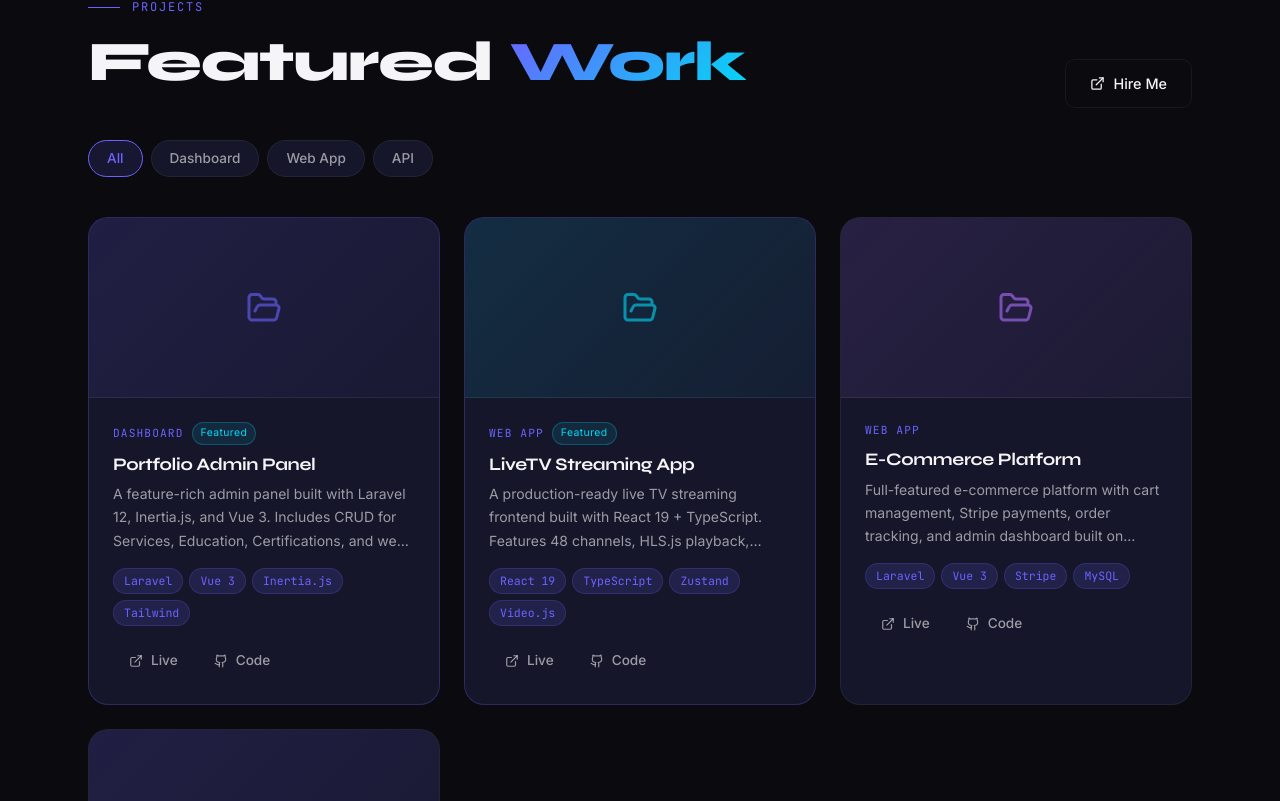
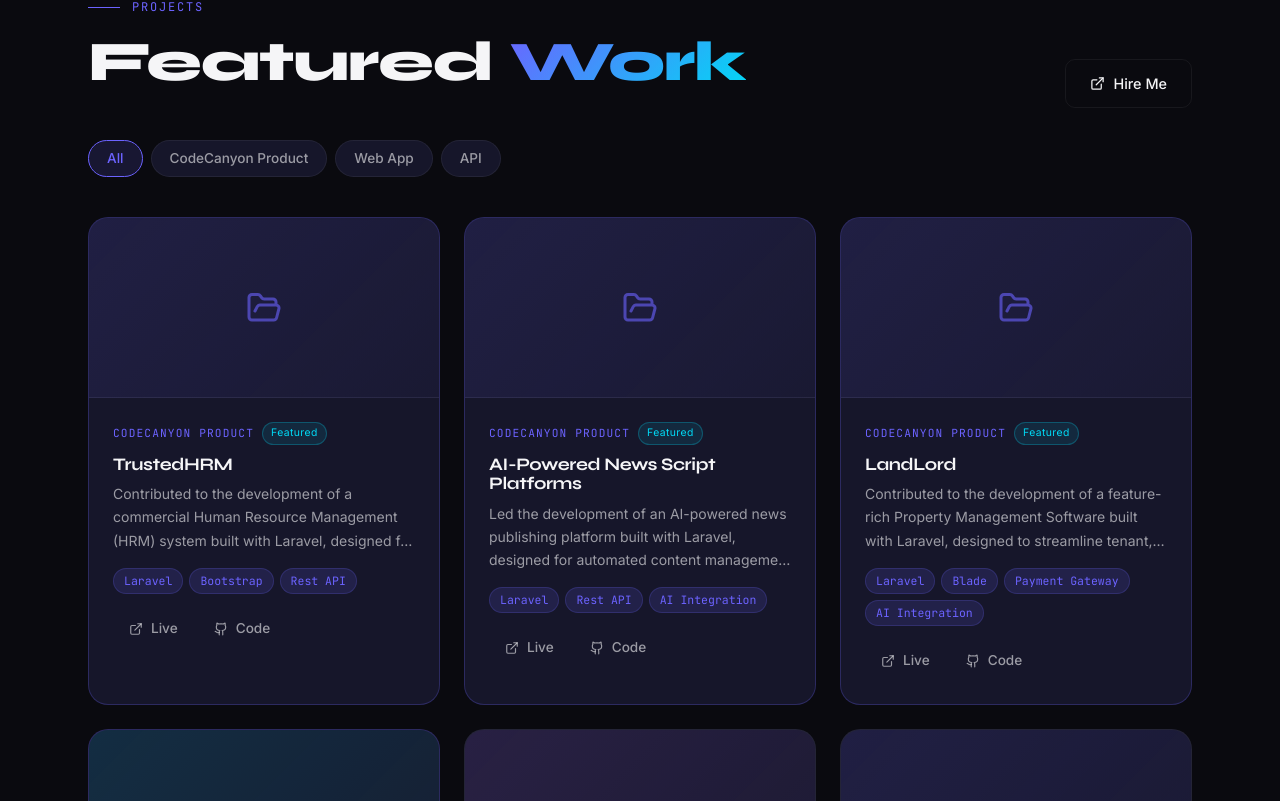
Before and after one commit to rayhanstack/rayhan-portfolio, a Vue app: page / in a window 1280 px wide. Shown: the part 3219-4020 px from the top of the page. Built offline with nearby package versions, Linux system fonts and the light colour scheme.

Commit message:
some issue fixing

```diff
--- a/src/data/portfolio.js
+++ b/src/data/portfolio.js
@@ -103,21 +103,51 @@
 export const projects = [
   {
     id: 1,
-    title: 'Portfolio Admin Panel',
-    category: 'Dashboard',
+    title: 'TrustedHRM',
+    category: 'CodeCanyon Product',
     description:
-      'A feature-rich admin panel built with Laravel 12, Inertia.js, and Vue 3. Includes CRUD for Services, Education, Certifications, and web push notifications.',
+      'Contributed to the development of a commercial Human Resource Management (HRM) system built with Laravel, designed for enterprise-level workforce management. Played a key role in backend development, business logic implementation, and RESTful API development to support seamless mobile application integration.',
     thumbnail: null,
-    tags: ['Laravel', 'Vue 3', 'Inertia.js', 'Tailwind'],
-    features: ['Role-based access', 'File uploads', 'Web Push notifications', 'Dynamic CRUD'],
-    challenge: 'Architected a single-page admin experience with Inertia.js, removing the need for a separate API while keeping the codebase maintainable.',
-    liveUrl:   '#',
+    tags: ['Laravel', 'Bootstrap', 'Rest API'],
+    features: ['Payroll', 'Project Management', 'Employee 360° Performance', 'Discord Channel Integration', 'Attendance & Device Sync', 'Multi-Language System','Live Chat'],
+    challenge: 'Implemented a robust, scalable REST API architecture to support seamless integration with the mobile app, ensuring high performance and security under heavy load.',
+    liveUrl:   'https://demo.trustedhrm.com',
     githubUrl: '#',
     featured:  true,
     accentColor: '#6C63FF',
   },
   {
     id: 2,
+    title: 'AI-Powered News Script Platforms',
+    category: 'CodeCanyon Product',
+    description:
+      'Led the development of an AI-powered news publishing platform built with Laravel, designed for automated content management and multi-platform news distribution. As the Project Lead, directed module architecture, AI feature integration, and overall backend development. Implemented intelligent automation features and scalable content modules to enhance newsroom efficiency and digital media management.',
+    thumbnail: null,
+    tags: ['Laravel', 'Rest API', 'AI Integration'],
+    features: ['AI Auto Language-wise Translator', 'News Archive System', 'E-Paper Management', 'Instagram News Feed Integration', 'Automated News Scraper', 'Media Gallery System','Advertisement Management System'],
+    challenge: 'Architected a modular, scalable backend system to support complex AI-driven content management features while ensuring high performance and security for a commercial product.',
+    liveUrl:   'https://demo.newsscript.com',
+    githubUrl: '#',
+    featured:  true,
+    accentColor: '#6C63FF',
+  },
+  {
+    id: 3,
+    title: 'LandLord',
+    category: 'CodeCanyon Product',
+    description:
+      'Contributed to the development of a feature-rich Property Management Software built with Laravel, designed to streamline tenant, lease, rent, and sales operations. Played a key role in implementing AI-driven search functionality, payment integrations, and automated financial workflows to enhance system efficiency and user experience.',
+    thumbnail: null,
+    tags: ['Laravel', 'Blade', 'Payment Gateway', 'AI Integration'],
+    features: ['AI-Based Natural Language Property Search (Plain text to SQL conversion)', 'Multiple Payment Gateway Integrations', 'Tenant Rent, Sale & Lease Management', 'Automated Invoice Generation System', 'Bill Payment & Reminder System', 'Add-ons Installation & Module Management'],
+    challenge: 'Implemented an AI-driven natural language search feature that converts plain text queries into optimized SQL, significantly improving the user experience for property searches while maintaining high performance and security.',
+    liveUrl:   'https://landlord.onesttech.com',
+    githubUrl: '#',
+    featured:  true,
+    accentColor: '#6C63FF',
+  },
+  {
+    id: 4,
     title: 'LiveTV Streaming App',
     category: 'Web App',
     description:
@@ -127,29 +157,29 @@
     features: ['48 channel catalog', 'HLS stream playback', 'Category filtering', 'Responsive UI'],
     challenge:
       'Implemented seamless HLS stream switching with Video.js and Zustand state without re-mounting the player component.',
-    liveUrl:   '#',
-    githubUrl: '#',
+    liveUrl:   'https://rayhantv.vercel.app',
+    githubUrl: 'https://github.com/rayhanstack/tv-app',
     featured:  true,
     accentColor: '#00D9F5',
   },
   {
-    id: 3,
-    title: 'E-Commerce Platform',
+    id: 5,
+    title: 'ERP Software for Local Business',
     category: 'Web App',
     description:
-      'Full-featured e-commerce platform with cart management, Stripe payments, order tracking, and admin dashboard built on Laravel + Vue.',
+      'Contributed to the development of an in-house ERP system to streamline internal operations and performance management. Developed RESTful APIs and backend business logic using Laravel, supporting React.js frontend integration.',
     thumbnail: null,
-    tags: ['Laravel', 'Vue 3', 'Stripe', 'MySQL'],
-    features: ['Shopping cart', 'Payment gateway', 'Order management', 'Admin reports'],
+    tags: ['Laravel', 'Bootstrap', 'Ajax', 'MySQL'],
+    features: ['PM Goal Management', 'Employee Evaluation', 'Daily Submission Tracking', 'Attendance System', 'Performance Analytics Dashboard'],
     challenge:
-      'Designed an event-driven order pipeline with Laravel queues to handle payment webhooks reliably at scale.',
+      'Designed and implemented a modular API architecture to support complex performance management features while ensuring data integrity and security in a production environment.',
     liveUrl:   '#',
-    githubUrl: '#',
+    githubUrl: 'https://github.com/mdrayhanseopage1',
     featured:  false,
     accentColor: '#B06EFF',
   },
   {
-    id: 4,
+    id: 6,
     title: 'REST API Boilerplate',
     category: 'API',
     description:
```
